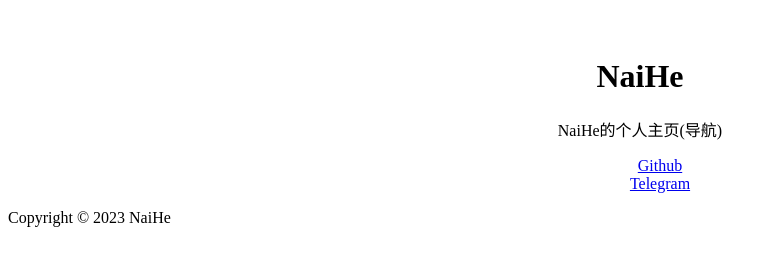
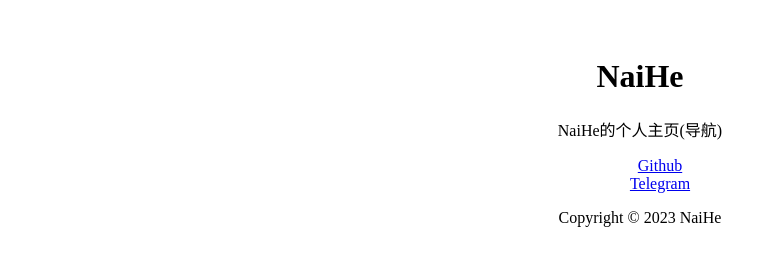
Before and after one commit to NaiHeeeee/NaiHeeeee.github.io, a plain HTML site: page index.html in a window 1280 px wide. Shown: the whole page, without its empty margins (0-777 px from the left). Drawn offline with Linux system fonts and the light colour scheme.

Commit message:
Update index.html

```diff
--- a/index.html
+++ b/index.html
@@ -35,8 +35,8 @@
                 </ul>
             </nav>
         </div>
-        <div>
-            <copyright style="text-align: center;">
+        <div style="text-align: center;">
+            <copyright>
                 Copyright © 2023 NaiHe
             </copyright>
         </div>
```
